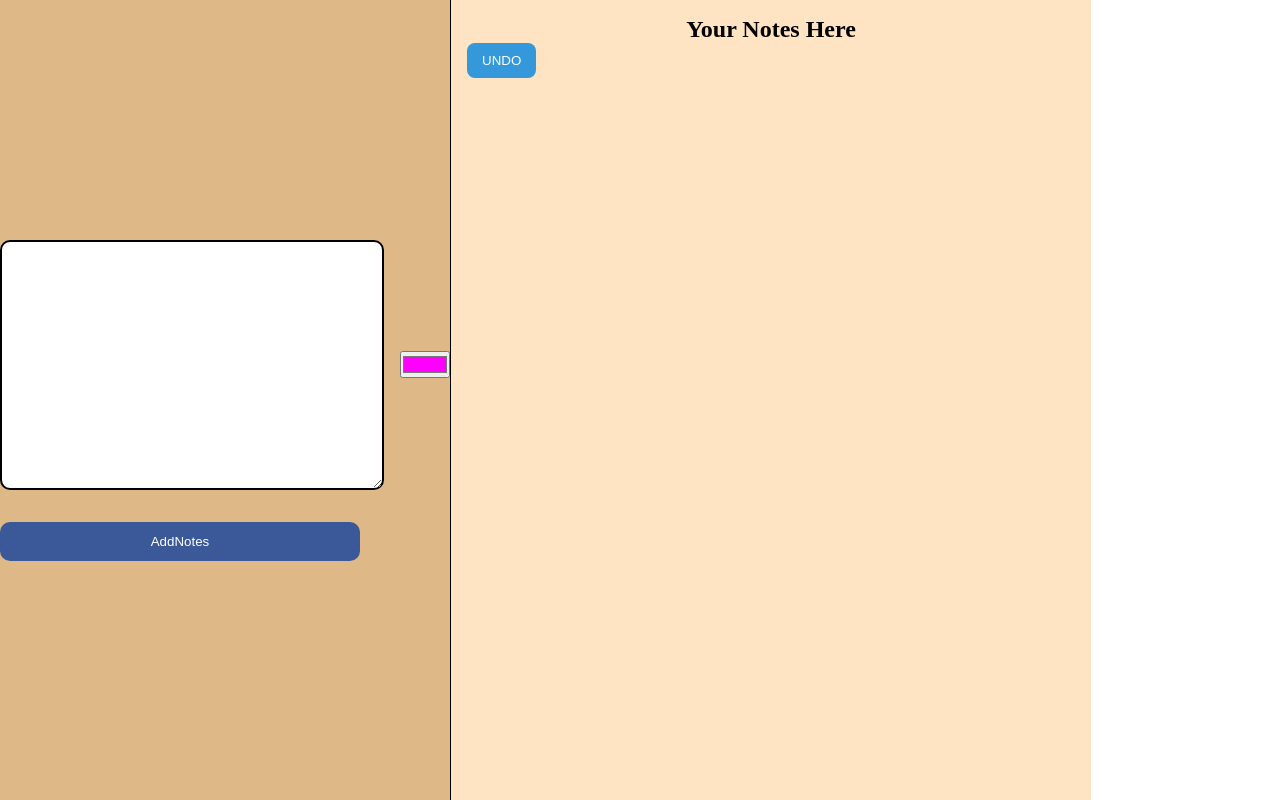
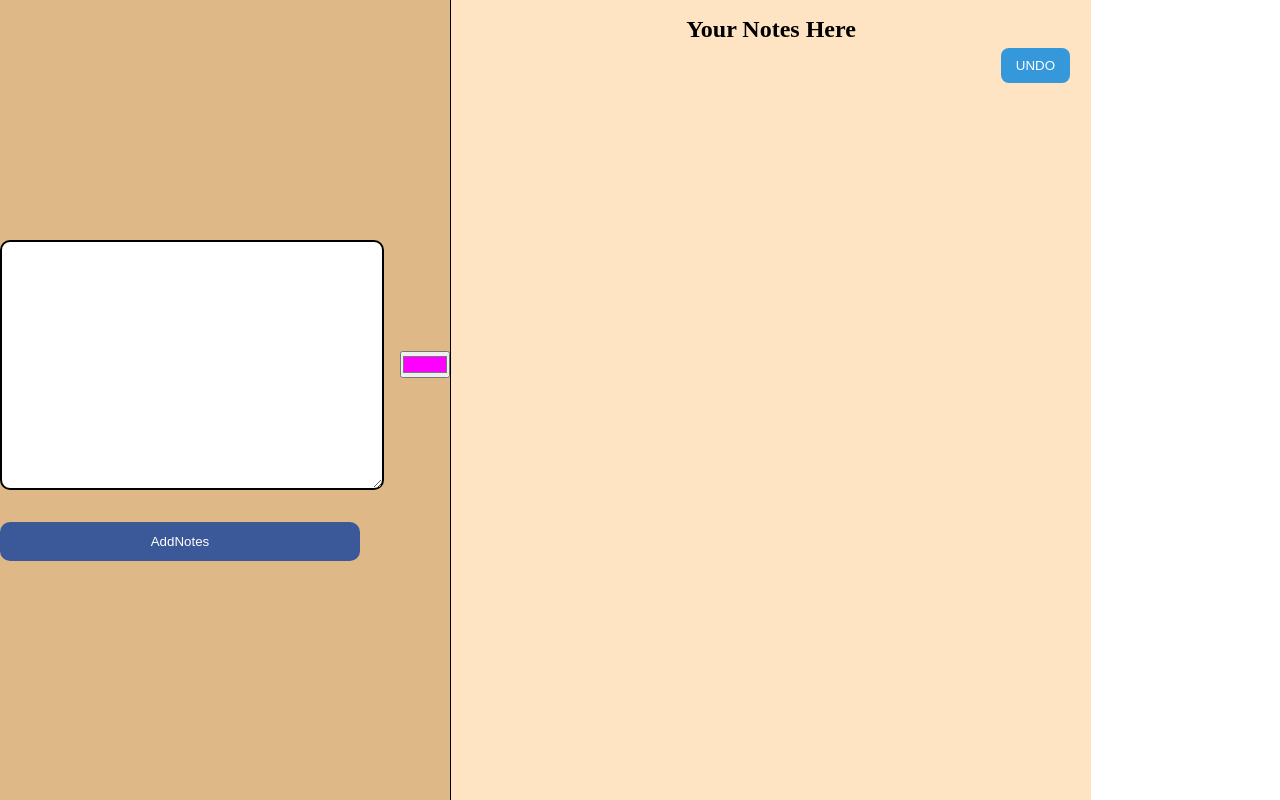
Before and after one commit to priyESH88088/SticyNotes, a plain HTML site: page index.html in a window 1280 px wide. Drawn offline with Linux system fonts and the light colour scheme.

Commit message:
Update StickyNotes.css

```diff
--- a/StickyNotes.css
+++ b/StickyNotes.css
@@ -69,16 +69,16 @@
    cursor: pointer;
 }
     #undo {
-
-  top: 20px;
-  right: 20px;
+  position:absolute;
+  top: 5px;
+  right: 5px;
   padding: 10px 15px;
   background-color: #3498db;
   color: white;
   border: none;
   border-radius: 8px;
   cursor: pointer;
-  z-index: 1000;
+
 }
 .timestamp {
     font-size: 12px;
```
